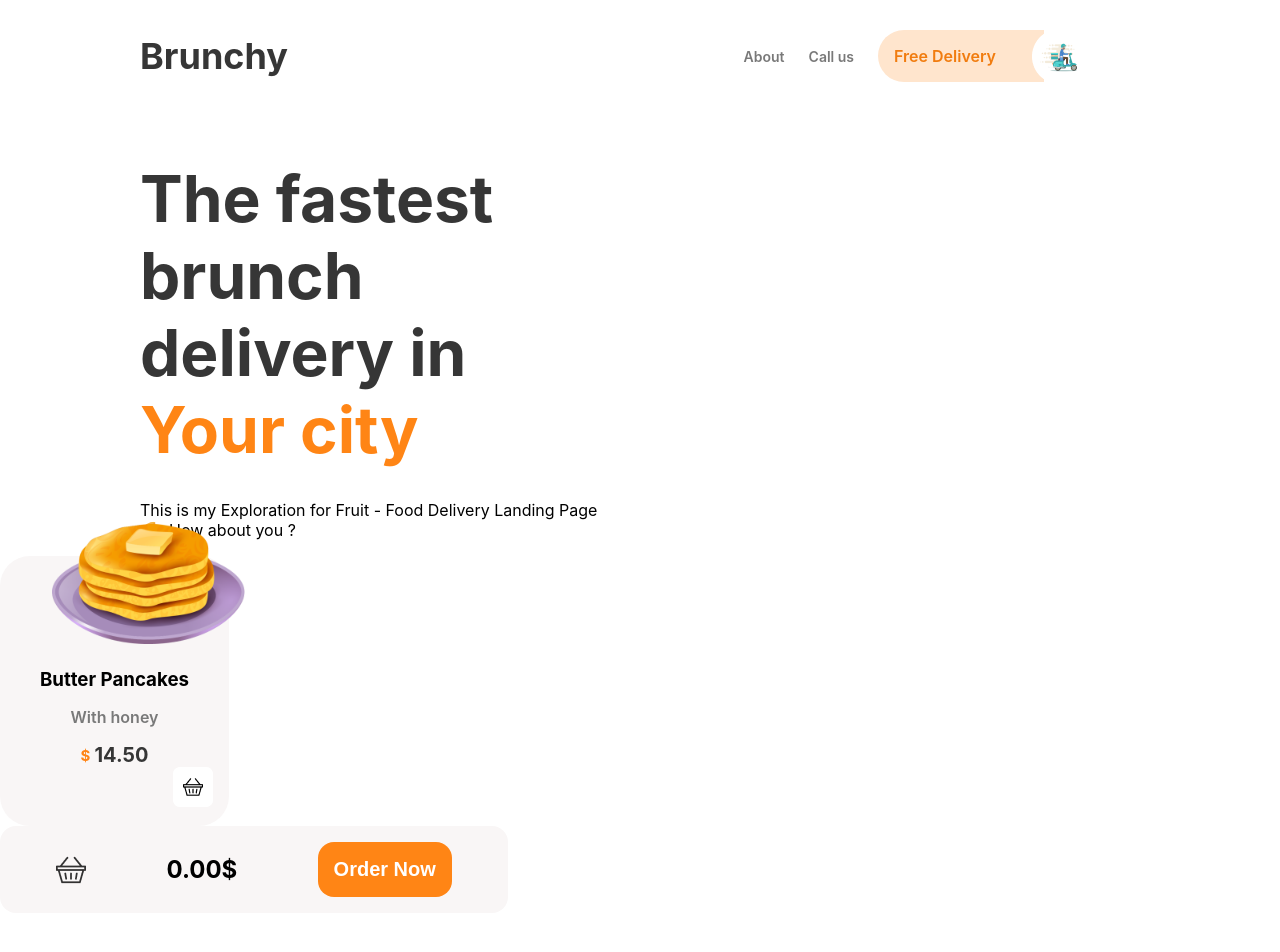
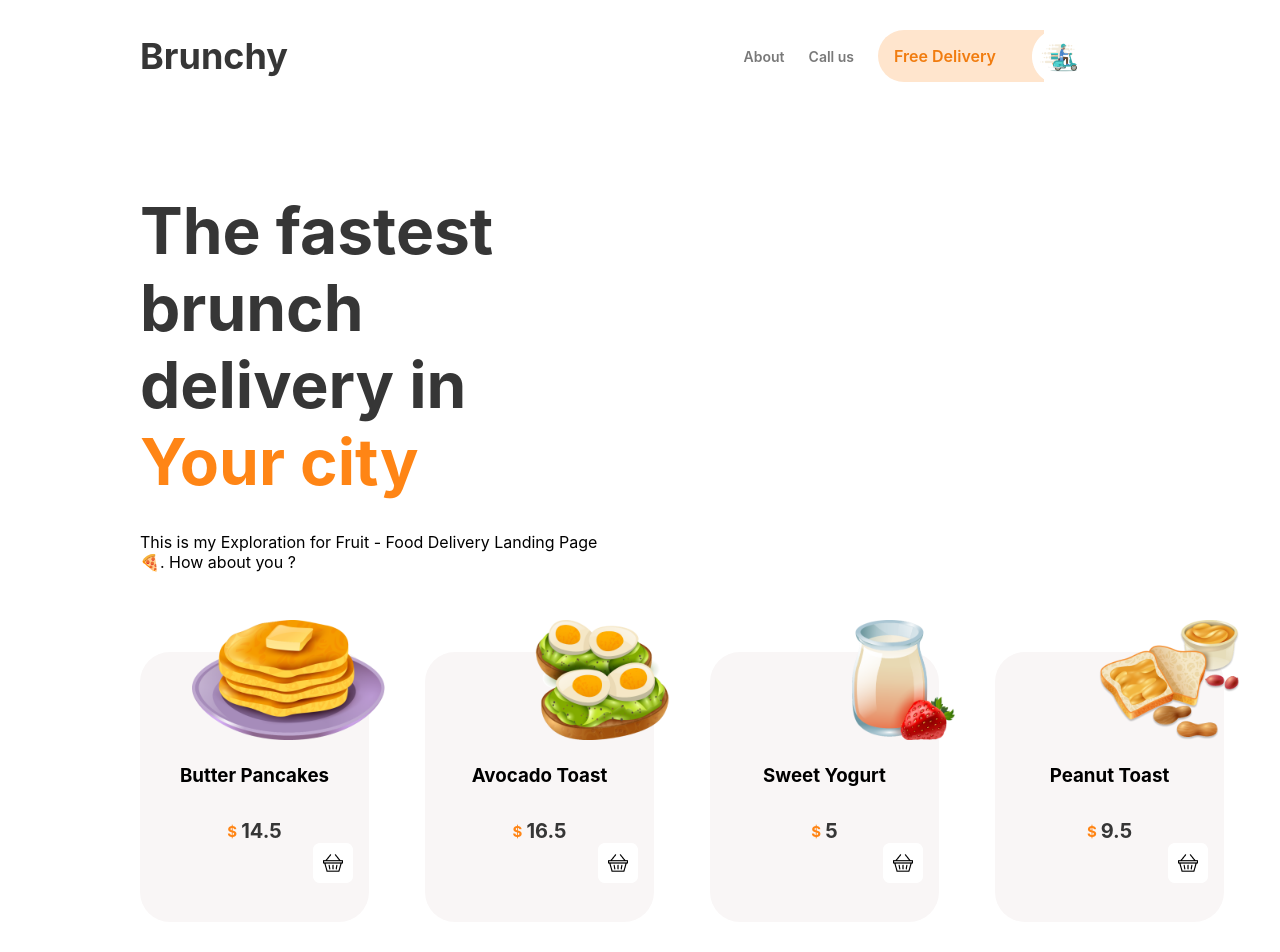
Before and after one commit to VenJS/Brunchy, a React (Create React App) app in the folder brunchy/: page / in a window 1280 px wide. Shown: the top 952 px of the page. Before the commit the page ends 913 px from the top, so only its background shows below. Built offline with nearby package versions, Linux system fonts and the light colour scheme.

Commit message:
feat: put toghether all components

```diff
--- a/brunchy/src/components/App.js
+++ /dev/null
@@ -1,18 +0,0 @@
-import React from "react";
-import Header from "./Header/Header";
-import Heading from "./Heading/Heading";
-import Card from "./Card/Card";
-import Footer from "./Footer/Footer";
-
-const App = () => {
-  return (
-    <div>
-      <Header></Header>
-      <Heading></Heading>
-      <Card></Card>
-      <Footer></Footer>
-    </div>
-  );
-};
-
-export default App;
--- /dev/null
+++ b/brunchy/src/components/App.jsx
@@ -0,0 +1,42 @@
+import React, { useEffect, useState } from "react";
+import Header from "./Header/Header";
+import Heading from "./Heading/Heading";
+import Card from "./Card/Card";
+import Footer from "./Footer/Footer";
+import styles from './App.module.scss'
+
+const App = () => {
+  const [data, setData] = useState([]);
+
+  useEffect(() => {
+    const fetchedData = async () => {
+      const result = await fetch("./data.json")
+        .then((res) => res.json())
+        .then((res) => setData(res.items));
+    };
+    fetchedData();
+  }, []);
+
+  console.log(data);
+  return (
+    <div className={styles.container}>
+      <Header></Header>
+      <Heading></Heading>
+      <div className={styles['card-container']}>
+      {data.map((arr) => {
+        return (
+          <Card
+            name={arr.name}
+            description={arr.description}
+            price={arr.price}
+            image={arr.image}
+          ></Card>
+        );
+      })}
+      </div>
+      <Footer></Footer>
+    </div>
+  );
+};
+
+export default App;
--- /dev/null
+++ b/brunchy/src/components/App.module.scss
@@ -0,0 +1,18 @@
+.card-container {
+    display: flex;
+    gap: 3.5rem;
+    padding-left: 8.75rem;
+    overflow: scroll;
+    overflow-y: hidden;
+}
+
+.card-container::-webkit-scrollbar {
+    width: 0;
+    background: transparent;
+}
+
+.container {
+    display: flex;
+    flex-direction: column;
+    gap: 2rem;
+}
--- a/brunchy/src/components/Card/Card.jsx
+++ b/brunchy/src/components/Card/Card.jsx
@@ -1,16 +1,16 @@
 import React from 'react'
 import styles from './Card.module.scss'
 
-const Card = () => {
+const Card = ({name, description, price, image}) => {
   return (
     <div className={styles.container}>
-        <img src='/1.png' alt='' className={styles['food-image']}></img>
+        <img src={image} alt='' className={styles['food-image']}></img>
         <div className={styles.wrapper}>
-            <h3 className={styles['food-title']}>Butter Pancakes</h3>
-            <p className={styles.description}>With honey</p>
+            <h3 className={styles['food-title']}>{name}</h3>
+            <p className={styles.description}>{description}</p>
             <div className={styles['price-wrapper']}>
                 <span className={styles['dollar-sign']}>$</span>
-                <span className={styles.price}>14.50</span>
+                <span className={styles.price}>{price}</span>
             </div>
         </div>
         <img src='/basket.png' alt='' className={styles.basket}></img>
--- a/brunchy/src/components/Card/Card.module.scss
+++ b/brunchy/src/components/Card/Card.module.scss
@@ -4,6 +4,7 @@
     height: 16.875rem;
     border-radius: 1.875rem;
     position: relative;
+    margin-top: 2rem;
 }
 
 .food-image {
@@ -29,6 +30,7 @@
     align-items: center;
     padding-top: 7rem;
     gap: 1rem;
+    width: 14.313rem;
 }
 
 .basket {
@@ -36,6 +38,7 @@
     width: 2.5rem;
     position: absolute;
     right: 1rem;
+    cursor: pointer;
 }
 
 .dollar-sign {
--- a/brunchy/src/components/Footer/Footer.module.scss
+++ b/brunchy/src/components/Footer/Footer.module.scss
@@ -6,11 +6,14 @@
     display: flex;
     justify-content: space-around;
     align-items: center;
+    margin: 3rem 0 3.375rem 8.75rem;
+    align-self: center;
 }
 
 .image {
     width: 1.875rem;
     height: 1.875rem;
+    cursor: pointer;
 }
 
 .price {
@@ -27,4 +30,5 @@
     font-size: 1.25rem;
     font-weight: 700;
     padding: 1rem;
+    cursor: pointer;
 }
```
